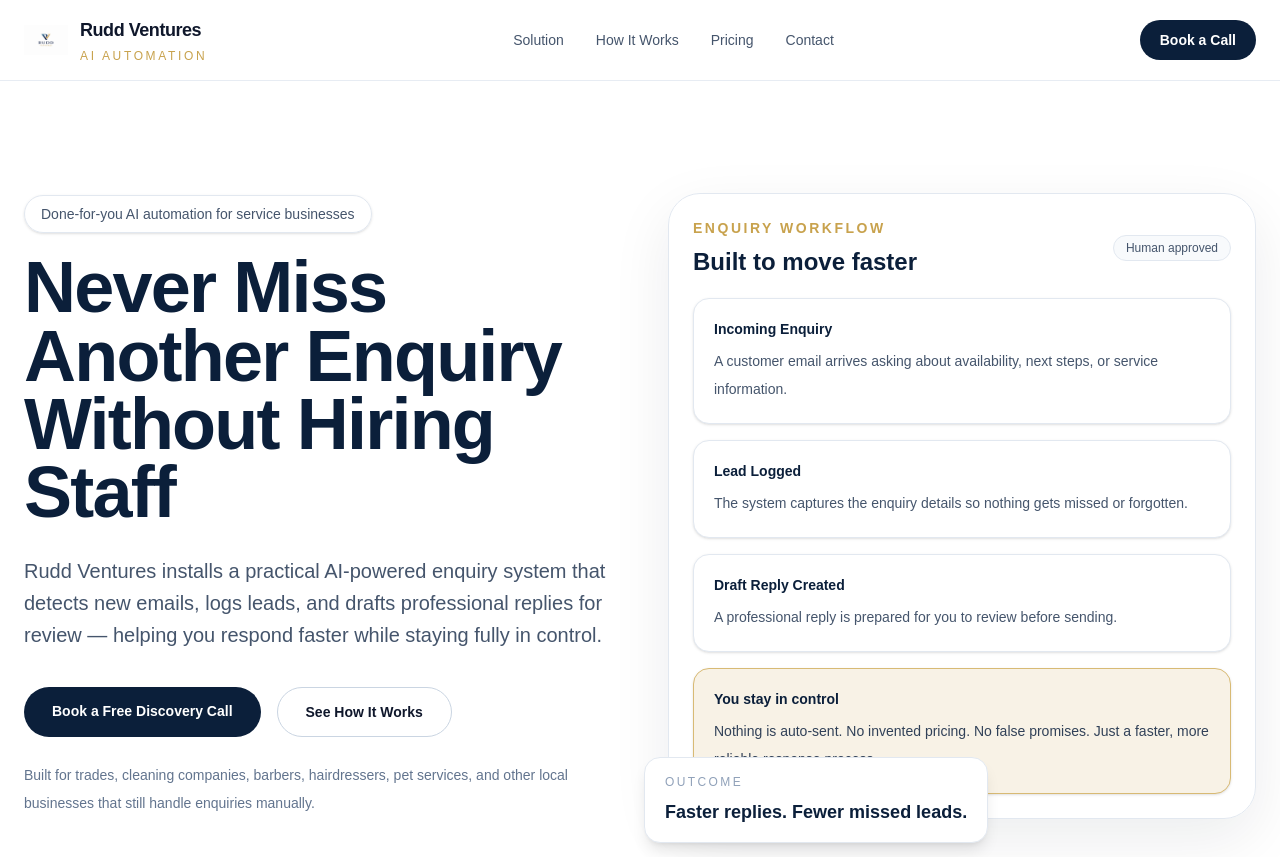
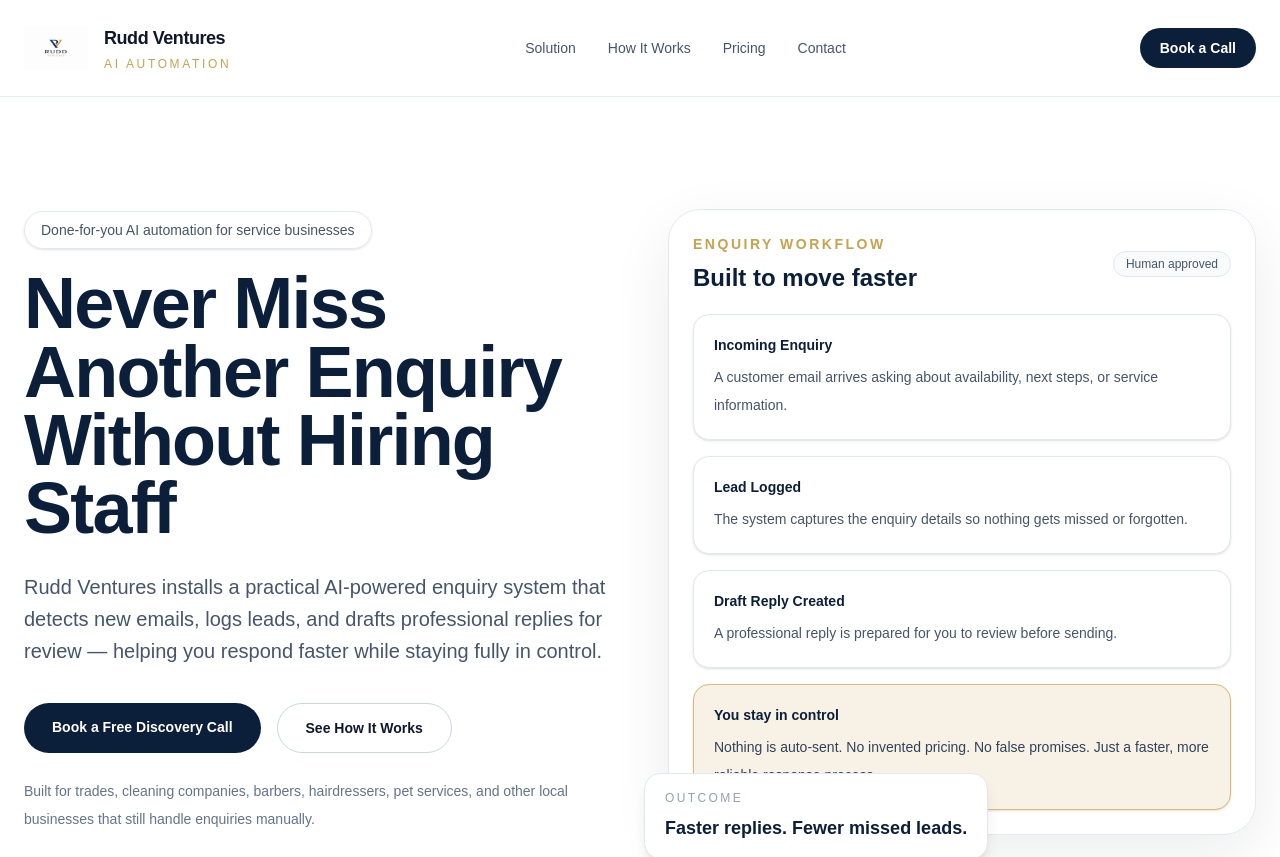
Before and after one commit to RuddVentures/ruddventures-website, a Next.js app: page / in a window 1280 px wide. Shown: the top 857 px of the page. Built offline with nearby package versions, Linux system fonts and the light colour scheme.

Commit message:
Increase header logo size

```diff
--- a/app/globals.css
+++ b/app/globals.css
@@ -14,3 +14,40 @@ body {
   color: var(--foreground);
   font-family: Arial, Helvetica, sans-serif;
 }
+
+.fade-up {
+  animation: fadeUp 0.8s ease-out both;
+}
+
+.fade-up-delay {
+  animation: fadeUp 1s ease-out both;
+}
+
+.hero-glow {
+  animation: floatGlow 7s ease-in-out infinite;
+}
+
+.hero-glow-delayed {
+  animation: floatGlow 9s ease-in-out infinite;
+}
+
+@keyframes fadeUp {
+  from {
+    opacity: 0;
+    transform: translateY(18px);
+  }
+  to {
+    opacity: 1;
+    transform: translateY(0);
+  }
+}
+
+@keyframes floatGlow {
+  0%,
+  100% {
+    transform: translateY(0px);
+  }
+  50% {
+    transform: translateY(18px);
+  }
+}
--- a/app/page.tsx
+++ b/app/page.tsx
@@ -1,19 +1,14 @@
-import Image from "next/image";
-
 export default function Home() {
   return (
     <main className="bg-white text-slate-900">
       {/* Header */}
       <header className="sticky top-0 z-50 border-b border-slate-200/80 bg-white/90 backdrop-blur">
         <div className="mx-auto flex max-w-7xl items-center justify-between px-6 py-4">
-          <a href="#" className="flex items-center gap-3">
-            <Image
+          <a href="#" className="flex items-center gap-4">
+            <img
               src="/logo.png"
               alt="Rudd Ventures"
-              width={44}
-              height={44}
-              className="h-11 w-11 object-contain"
-              priority
+              className="h-16 w-16 object-contain"
             />
             <div className="leading-none">
               <span className="block text-lg font-semibold tracking-tight text-slate-900">
@@ -54,7 +49,7 @@ export default function Home() {
 
           <a
             href="#contact"
-            className="rounded-full bg-[#0B1F3A] px-5 py-2.5 text-sm font-semibold text-white transition hover:bg-[#10284b]"
+            className="rounded-full bg-[#0B1F3A] px-5 py-2.5 text-sm font-semibold text-white transition duration-300 hover:-translate-y-0.5 hover:bg-[#10284b]"
           >
             Book a Call
           </a>
@@ -64,13 +59,13 @@ export default function Home() {
       {/* Hero */}
       <section className="relative overflow-hidden px-6 py-20 md:py-28">
         <div className="absolute inset-0 -z-10">
-          <div className="absolute left-1/2 top-0 h-[440px] w-[440px] -translate-x-1/2 rounded-full bg-[#0B1F3A]/8 blur-3xl" />
-          <div className="absolute right-[8%] top-[30%] h-[260px] w-[260px] rounded-full bg-[#C8A24D]/10 blur-3xl" />
-          <div className="absolute left-[10%] top-[45%] h-[220px] w-[220px] rounded-full bg-slate-200/50 blur-3xl" />
+          <div className="hero-glow absolute left-1/2 top-0 h-[440px] w-[440px] -translate-x-1/2 rounded-full bg-[#0B1F3A]/8 blur-3xl" />
+          <div className="hero-glow-delayed absolute right-[8%] top-[30%] h-[260px] w-[260px] rounded-full bg-[#C8A24D]/10 blur-3xl" />
+          <div className="hero-glow absolute left-[10%] top-[45%] h-[220px] w-[220px] rounded-full bg-slate-200/50 blur-3xl" />
         </div>
 
         <div className="mx-auto grid max-w-7xl items-center gap-14 md:grid-cols-2">
-          <div>
+          <div className="fade-up">
             <div className="mb-5 inline-flex items-center rounded-full border border-slate-200 bg-white/80 px-4 py-2 text-sm font-medium text-slate-600 shadow-sm">
               Done-for-you AI automation for service businesses
             </div>
@@ -89,13 +84,13 @@ export default function Home() {
             <div className="mt-9 flex flex-col gap-4 sm:flex-row">
               <a
                 href="#contact"
-                className="rounded-full bg-[#0B1F3A] px-7 py-3.5 text-center text-sm font-semibold text-white transition hover:bg-[#10284b]"
+                className="rounded-full bg-[#0B1F3A] px-7 py-3.5 text-center text-sm font-semibold text-white transition duration-300 hover:-translate-y-0.5 hover:bg-[#10284b]"
               >
                 Book a Free Discovery Call
               </a>
               <a
                 href="#how-it-works"
-                className="rounded-full border border-slate-300 bg-white px-7 py-3.5 text-center text-sm font-semibold text-slate-900 transition hover:border-slate-900"
+                className="rounded-full border border-slate-300 bg-white px-7 py-3.5 text-center text-sm font-semibold text-slate-900 transition duration-300 hover:-translate-y-0.5 hover:border-slate-900"
               >
                 See How It Works
               </a>
@@ -108,7 +103,7 @@ export default function Home() {
             </p>
           </div>
 
-          <div className="relative">
+          <div className="fade-up-delay relative">
             <div className="rounded-[2rem] border border-slate-200 bg-white/80 p-6 shadow-[0_20px_60px_rgba(15,23,42,0.08)] backdrop-blur">
               <div className="mb-5 flex items-center justify-between">
                 <div>
@@ -125,7 +120,7 @@ export default function Home() {
               </div>
 
               <div className="space-y-4">
-                <div className="rounded-2xl border border-slate-200 bg-white p-5 shadow-sm transition hover:-translate-y-0.5">
+                <div className="rounded-2xl border border-slate-200 bg-white p-5 shadow-sm transition duration-300 hover:-translate-y-1 hover:shadow-md">
                   <p className="text-sm font-semibold text-[#0B1F3A]">
                     Incoming Enquiry
                   </p>
@@ -135,7 +130,7 @@ export default function Home() {
                   </p>
                 </div>
 
-                <div className="rounded-2xl border border-slate-200 bg-white p-5 shadow-sm transition hover:-translate-y-0.5">
+                <div className="rounded-2xl border border-slate-200 bg-white p-5 shadow-sm transition duration-300 hover:-translate-y-1 hover:shadow-md">
                   <p className="text-sm font-semibold text-[#0B1F3A]">
                     Lead Logged
                   </p>
@@ -145,7 +140,7 @@ export default function Home() {
                   </p>
                 </div>
 
-                <div className="rounded-2xl border border-slate-200 bg-white p-5 shadow-sm transition hover:-translate-y-0.5">
+                <div className="rounded-2xl border border-slate-200 bg-white p-5 shadow-sm transition duration-300 hover:-translate-y-1 hover:shadow-md">
                   <p className="text-sm font-semibold text-[#0B1F3A]">
                     Draft Reply Created
                   </p>
@@ -155,7 +150,7 @@ export default function Home() {
                   </p>
                 </div>
 
-                <div className="rounded-2xl border border-[#D8BA74] bg-[#F8F2E6] p-5 shadow-sm">
+                <div className="rounded-2xl border border-[#D8BA74] bg-[#F8F2E6] p-5 shadow-sm transition duration-300 hover:-translate-y-1 hover:shadow-md">
                   <p className="text-sm font-semibold text-[#0B1F3A]">
                     You stay in control
                   </p>
@@ -181,7 +176,7 @@ export default function Home() {
 
       {/* Problem */}
       <section className="border-t border-slate-200 bg-slate-50 px-6 py-20">
-        <div className="mx-auto max-w-7xl">
+        <div className="mx-auto max-w-7xl fade-up">
           <div className="max-w-3xl">
             <p className="text-sm font-semibold uppercase tracking-[0.2em] text-[#C8A24D]">
               The problem
@@ -206,7 +201,7 @@ export default function Home() {
             ].map((item) => (
               <div
                 key={item}
-                className="rounded-2xl border border-slate-200 bg-white p-6 shadow-sm"
+                className="rounded-2xl border border-slate-200 bg-white p-6 shadow-sm transition duration-300 hover:-translate-y-1 hover:shadow-md"
               >
                 <p className="text-base font-medium leading-7 text-slate-800">
                   {item}
@@ -219,7 +214,7 @@ export default function Home() {
 
       {/* Solution */}
       <section id="solution" className="px-6 py-20">
-        <div className="mx-auto max-w-7xl">
+        <div className="mx-auto max-w-7xl fade-up">
           <div className="max-w-3xl">
             <p className="text-sm font-semibold uppercase tracking-[0.2em] text-[#C8A24D]">
               The solution
@@ -256,7 +251,7 @@ export default function Home() {
             ].map((item) => (
               <div
                 key={item.title}
-                className="rounded-3xl border border-slate-200 bg-white p-7 shadow-sm transition hover:-translate-y-1"
+                className="rounded-3xl border border-slate-200 bg-white p-7 shadow-sm transition duration-300 hover:-translate-y-1 hover:shadow-lg"
               >
                 <h3 className="text-xl font-semibold text-[#0B1F3A]">
                   {item.title}
@@ -275,7 +270,7 @@ export default function Home() {
         id="how-it-works"
         className="border-t border-slate-200 bg-slate-50 px-6 py-20"
       >
-        <div className="mx-auto max-w-7xl">
+        <div className="mx-auto max-w-7xl fade-up">
           <div className="max-w-3xl">
             <p className="text-sm font-semibold uppercase tracking-[0.2em] text-[#C8A24D]">
               How it works
@@ -294,7 +289,7 @@ export default function Home() {
             ].map((step) => (
               <div
                 key={step}
-                className="rounded-3xl border border-slate-200 bg-white p-7 shadow-sm"
+                className="rounded-3xl border border-slate-200 bg-white p-7 shadow-sm transition duration-300 hover:-translate-y-1 hover:shadow-md"
               >
                 <p className="text-base font-semibold leading-7 text-[#0B1F3A]">
                   {step}
@@ -312,7 +307,7 @@ export default function Home() {
 
       {/* Who it's for */}
       <section className="px-6 py-20">
-        <div className="mx-auto max-w-7xl">
+        <div className="mx-auto max-w-7xl fade-up">
           <div className="max-w-3xl">
             <p className="text-sm font-semibold uppercase tracking-[0.2em] text-[#C8A24D]">
               Who it’s for
@@ -331,7 +326,7 @@ export default function Home() {
             ].map((item) => (
               <div
                 key={item}
-                className="rounded-3xl border border-slate-200 bg-slate-50 p-7"
+                className="rounded-3xl border border-slate-200 bg-slate-50 p-7 transition duration-300 hover:-translate-y-1 hover:shadow-sm"
               >
                 <h3 className="text-lg font-semibold text-[#0B1F3A]">{item}</h3>
               </div>
@@ -346,8 +341,11 @@ export default function Home() {
       </section>
 
       {/* Pricing */}
-      <section id="pricing" className="border-t border-slate-200 bg-slate-50 px-6 py-20">
-        <div className="mx-auto grid max-w-7xl gap-10 lg:grid-cols-2">
+      <section
+        id="pricing"
+        className="border-t border-slate-200 bg-slate-50 px-6 py-20"
+      >
+        <div className="mx-auto grid max-w-7xl gap-10 lg:grid-cols-2 fade-up">
           <div>
             <p className="text-sm font-semibold uppercase tracking-[0.2em] text-[#C8A24D]">
               Pricing
@@ -365,7 +363,7 @@ export default function Home() {
             </p>
           </div>
 
-          <div className="rounded-[2rem] border border-slate-200 bg-white p-8 shadow-sm">
+          <div className="rounded-[2rem] border border-slate-200 bg-white p-8 shadow-sm transition duration-300 hover:shadow-lg">
             <p className="text-sm font-semibold uppercase tracking-[0.2em] text-slate-400">
               Typical setup fee
             </p>
@@ -399,7 +397,7 @@ export default function Home() {
 
             <a
               href="#contact"
-              className="mt-8 inline-block rounded-full bg-[#0B1F3A] px-6 py-3 text-sm font-semibold text-white transition hover:bg-[#10284b]"
+              className="mt-8 inline-block rounded-full bg-[#0B1F3A] px-6 py-3 text-sm font-semibold text-white transition duration-300 hover:-translate-y-0.5 hover:bg-[#10284b]"
             >
               Get Pricing
             </a>
@@ -409,7 +407,7 @@ export default function Home() {
 
       {/* CTA */}
       <section id="contact" className="px-6 py-20">
-        <div className="mx-auto max-w-5xl rounded-[2rem] bg-[#0B1F3A] px-8 py-14 text-white md:px-14">
+        <div className="mx-auto max-w-5xl rounded-[2rem] bg-[#0B1F3A] px-8 py-14 text-white md:px-14 fade-up">
           <p className="text-sm font-semibold uppercase tracking-[0.2em] text-[#D8BA74]">
             Get started
           </p>
@@ -423,14 +421,14 @@ export default function Home() {
 
           <div className="mt-8 flex flex-col gap-4 sm:flex-row">
             <a
-              href="mailto:ruddventures@gmail.com"
-              className="rounded-full bg-white px-6 py-3 text-center text-sm font-semibold text-[#0B1F3A] transition hover:bg-slate-100"
+              href="mailto:info@ruddventures.co.uk"
+              className="rounded-full bg-white px-6 py-3 text-center text-sm font-semibold text-[#0B1F3A] transition duration-300 hover:-translate-y-0.5 hover:bg-slate-100"
             >
               Contact Us
             </a>
             <a
-              href="tel:07917006216"
-              className="rounded-full border border-white/25 px-6 py-3 text-center text-sm font-semibold text-white transition hover:border-white"
+              href="tel:+447000000000"
+              className="rounded-full border border-white/25 px-6 py-3 text-center text-sm font-semibold text-white transition duration-300 hover:-translate-y-0.5 hover:border-white"
             >
               Call Now
             </a>
```
